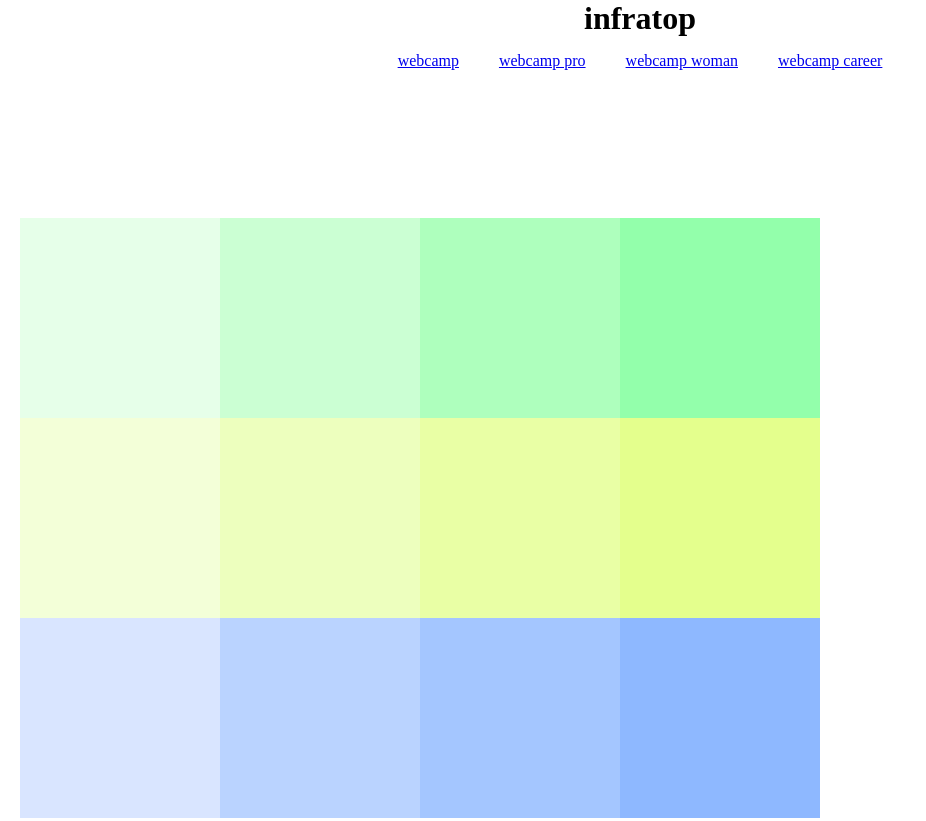
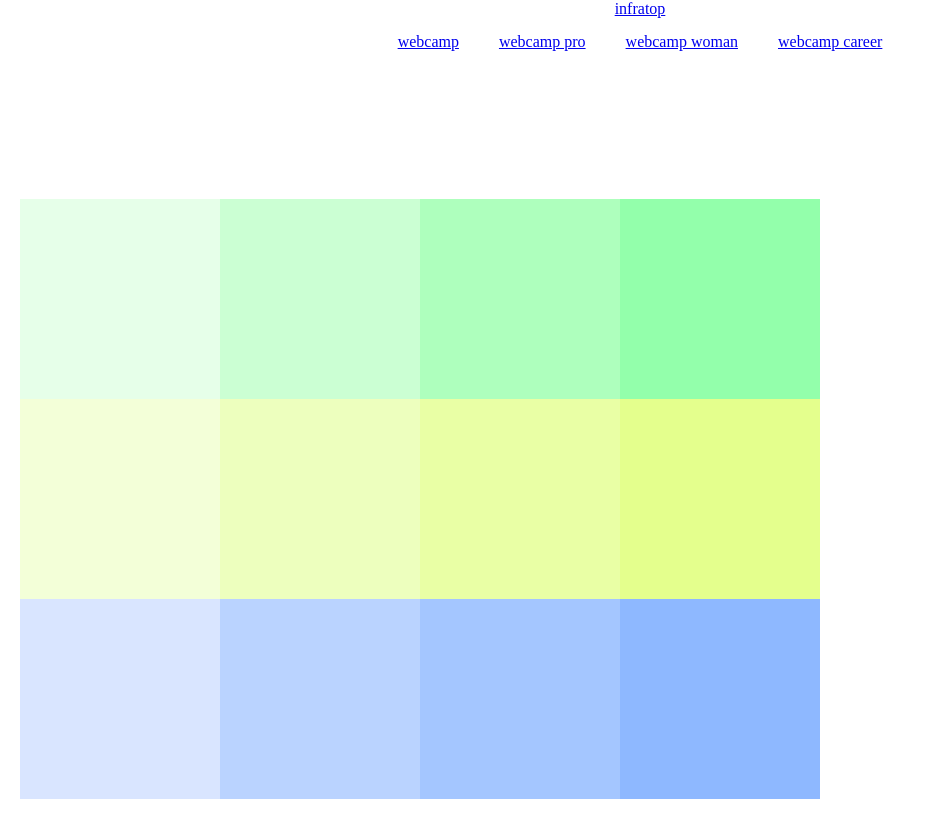
Before and after one commit to reimin013/exercise, a plain HTML site: page chapter5_exercise/chapter5.html in a window 1280 px wide. Shown: the top 821 px of the page, without its empty margins (0-926 px from the left). Drawn offline with Linux system fonts and the light colour scheme.

Commit message:
[Update] 演習html

```diff
--- a/chapter5_exercise/chapter5.html
+++ b/chapter5_exercise/chapter5.html
@@ -8,17 +8,17 @@
 </head>
 <body>
   <header>
-  	<h1 class="headline">infratop</h1>
+  	<a class="headline" href="https://infratop.jp/">infratop</a>
   	<nav class="nav">
-  	  <ul class="list">
+  	  <div class="list">
   	  	<a class="list-item" href="https://web-camp.io/">webcamp</li>
   	  	<a class="list-item" href="https://web-camp.io/pro/">webcamp pro</li>
   	  	<a class="list-item" href="https://web-camp.io/woman/">webcamp woman</li>
   	  	<a class="list-item" href="https://web-camp.io/career/">webcamp career</li>
-  	  </ul>
+  	  </div>
   	</nav>
   </header>
-  <div class="main clearfix">
+  <div class="main">
     <div class="main-visual-top">
       <div class="green1"></div>
       <div class="green2"></div>
```
